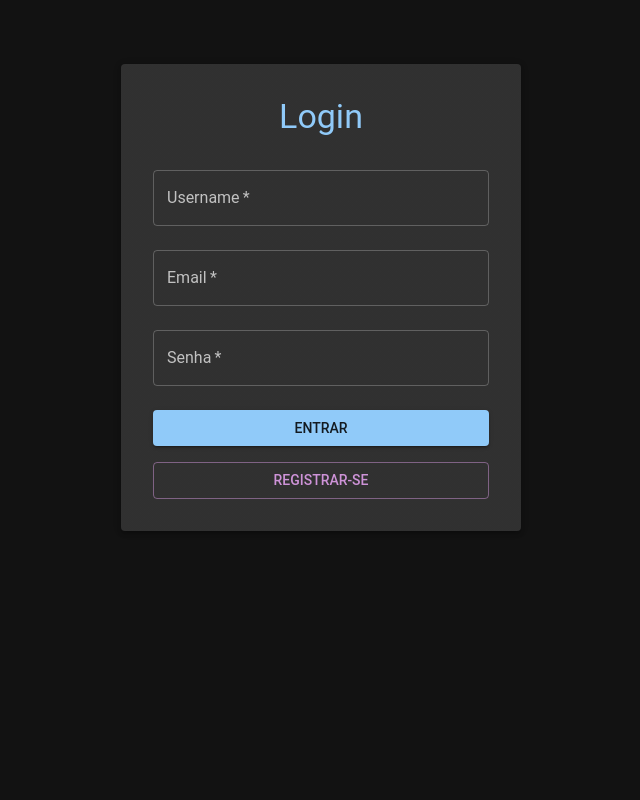
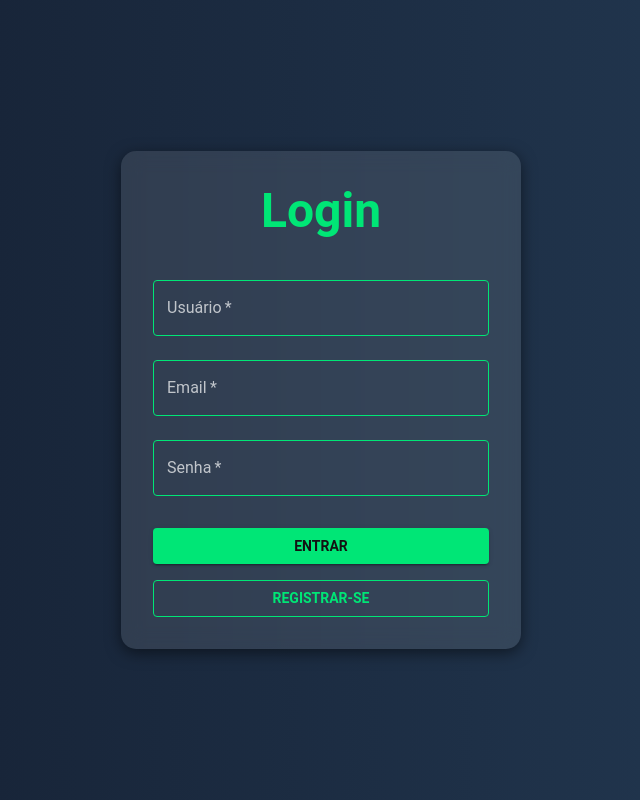
Before and after one commit to otaviopl/front-agro-infra, a React (Create React App) app: page /login in a window 1280 px wide. Shown: the whole page, without its empty margins (319-959 px from the left). Built offline with nearby package versions, Linux system fonts and the light colour scheme.

Commit message:
new design at login and home

```diff
--- a/public/index.html
+++ b/public/index.html
@@ -3,14 +3,14 @@
   <head>
 
     <meta charset="utf-8" />
-    <link rel="icon" href="%PUBLIC_URL%/favicon.ico" />
+    <link rel="icon" href="%PUBLIC_URL%/plants.ico" />
     <meta name="viewport" content="width=device-width, initial-scale=1" />
     <meta name="theme-color" content="#000000" />
     <meta
       name="description"
       content="Web site created using create-react-app"
     />
-    <link rel="apple-touch-icon" href="%PUBLIC_URL%/logo192.png" />
+    <link rel="apple-touch-icon" href="%PUBLIC_URL%/plants.ico" />
     <!--
       manifest.json provides metadata used when your web app is installed on a
       user's mobile device or desktop. See https://developers.google.com/web/fundamentals/web-app-manifest/
@@ -25,7 +25,7 @@
       work correctly both with client-side routing and a non-root public URL.
       Learn how to configure a non-root public URL by running `npm run build`.
     -->
-    <title>React App</title>
+    <title>Agro Data</title>
   </head>
   <body>
 
--- a/src/components/Home.js
+++ b/src/components/Home.js
@@ -151,34 +151,62 @@ const Home = ({ username: passedUsername }) => {
         display: "flex",
         justifyContent: "center",
         alignItems: "center",
-        bgcolor: "background.default",
+        bgcolor: "linear-gradient(135deg, #0f2027, #203a43, #2c5364)",
+        color: "#ffffff",
         p: 3,
       }}
     >
       <Paper
-        elevation={3}
+        elevation={6}
         sx={{
           width: "100%",
           maxWidth: 400,
           p: 4,
           textAlign: "center",
+          background: "rgba(255, 255, 255, 0.1)",
+          backdropFilter: "blur(10px)",
+          borderRadius: "20px",
+          boxShadow: "0px 4px 20px rgba(0, 0, 0, 0.5)",
         }}
       >
-        <Typography variant="h5" gutterBottom>
+        <Typography
+          variant="h4"
+          gutterBottom
+          sx={{
+            fontWeight: "bold",
+            color: "#00e676",
+            marginBottom: 2,
+          }}
+        >
           {username ? `Bem-vindo, ${username}!` : "Sistema Climático"}
         </Typography>
 
         {isEditing ? (
           <TextField
             placeholder="Digite sua nova localização..."
-            inputRef={inputRef} // Campo conectado ao Autocomplete
+            inputRef={inputRef}
             fullWidth
-            defaultValue={location} // Exibe a localização atual como padrão
-            sx={{ mt: 2 }}
+            defaultValue={location}
+            variant="outlined"
+            sx={{
+              mt: 2,
+              "& .MuiOutlinedInput-root": {
+                color: "#ffffff",
+                "& fieldset": {
+                  borderColor: "#00e676",
+                },
+                "&:hover fieldset": {
+                  borderColor: "#00c853",
+                },
+                "&.Mui-focused fieldset": {
+                  borderColor: "#00e676",
+                },
+              },
+            }}
           />
         ) : (
           <Typography variant="body1" gutterBottom>
-            Localização atual: {location}
+            🌍 <b>Localização atual:</b> {location || "Não definida"}
           </Typography>
         )}
 
@@ -187,7 +215,14 @@ const Home = ({ username: passedUsername }) => {
             variant="contained"
             color="primary"
             onClick={handleSaveNewLocation}
-            sx={{ mt: 3 }}
+            sx={{
+              mt: 3,
+              backgroundColor: "#00e676",
+              fontWeight: "bold",
+              "&:hover": {
+                backgroundColor: "#00c853",
+              },
+            }}
           >
             Salvar Nova Localização
           </Button>
@@ -196,7 +231,16 @@ const Home = ({ username: passedUsername }) => {
             variant="outlined"
             color="secondary"
             onClick={handleEditLocation}
-            sx={{ mt: 3 }}
+            sx={{
+              mt: 3,
+              borderColor: "#00e676",
+              color: "#00e676",
+              fontWeight: "bold",
+              "&:hover": {
+                backgroundColor: "#00c853",
+                color: "#ffffff",
+              },
+            }}
           >
             Alterar Localização
           </Button>
@@ -207,13 +251,21 @@ const Home = ({ username: passedUsername }) => {
           color="primary"
           onClick={handleContinue}
           disabled={!coordinates}
-          sx={{ mt: 3 }}
+          sx={{
+            mt: 3,
+            backgroundColor: "#007bff",
+            fontWeight: "bold",
+            "&:hover": {
+              backgroundColor: "#0056b3",
+            },
+          }}
         >
           Continuar
         </Button>
       </Paper>
     </Box>
   );
+
 };
 
 export default Home;
--- a/src/components/Login.js
+++ b/src/components/Login.js
@@ -57,29 +57,76 @@ const Login = ({ setUsername }) => {
   };
 
   return (
+    <Box
+      sx={{
+        minHeight: "100vh",
+        display: "flex",
+        justifyContent: "center",
+        alignItems: "center",
+        background: "linear-gradient(to right, #141e30, #243b55)",
+      }}
+    >
       <Paper
-      elevation={3}
+        elevation={6}
         sx={{
           maxWidth: 400,
-        margin: "auto",
+          width: "90%",
           padding: 4,
-        mt: 8,
           textAlign: "center",
+          background: "rgba(255, 255, 255, 0.1)",
+          backdropFilter: "blur(10px)",
+          borderRadius: "15px",
+          boxShadow: "0px 4px 15px rgba(0, 0, 0, 0.5)",
         }}
       >
-      <Typography variant="h4" component="h2" color="primary" mb={2}>
+        <Typography
+          variant="h3"
+          component="h1"
+          sx={{
+            fontWeight: "bold",
+            color: "#00e676",
+            marginBottom: 3,
+          }}
+        >
           Login
         </Typography>
-      {error && <Alert severity="error">{error}</Alert>}
-      <Box component="form" onSubmit={handleLogin} mt={2}>
+        {error && (
+          <Alert
+            severity="error"
+            sx={{
+              marginBottom: 2,
+              background: "rgba(255, 0, 0, 0.2)",
+              color: "#ff6f61",
+            }}
+          >
+            {error}
+          </Alert>
+        )}
+        <Box component="form" onSubmit={handleLogin} sx={{ marginTop: 2 }}>
           <TextField
-          label="Username"
+            label="Usuário"
             variant="outlined"
             fullWidth
             margin="normal"
             value={username}
             onChange={(e) => setLocalUsername(e.target.value)}
             required
+            InputProps={{
+              style: { color: "#ffffff" },
+            }}
+            sx={{
+              "& .MuiOutlinedInput-root": {
+                "& fieldset": {
+                  borderColor: "#00e676",
+                },
+                "&:hover fieldset": {
+                  borderColor: "#00c853",
+                },
+                "&.Mui-focused fieldset": {
+                  borderColor: "#00e676",
+                },
+              },
+            }}
           />
           <TextField
             label="Email"
@@ -90,6 +137,22 @@ const Login = ({ setUsername }) => {
             value={email}
             onChange={(e) => setEmail(e.target.value)}
             required
+            InputProps={{
+              style: { color: "#ffffff" },
+            }}
+            sx={{
+              "& .MuiOutlinedInput-root": {
+                "& fieldset": {
+                  borderColor: "#00e676",
+                },
+                "&:hover fieldset": {
+                  borderColor: "#00c853",
+                },
+                "&.Mui-focused fieldset": {
+                  borderColor: "#00e676",
+                },
+              },
+            }}
           />
           <TextField
             label="Senha"
@@ -100,29 +163,66 @@ const Login = ({ setUsername }) => {
             value={password}
             onChange={(e) => setPassword(e.target.value)}
             required
+            InputProps={{
+              style: { color: "#ffffff" },
+            }}
+            sx={{
+              "& .MuiOutlinedInput-root": {
+                "& fieldset": {
+                  borderColor: "#00e676",
+                },
+                "&:hover fieldset": {
+                  borderColor: "#00c853",
+                },
+                "&.Mui-focused fieldset": {
+                  borderColor: "#00e676",
+                },
+              },
+            }}
           />
           <Button
             type="submit"
             variant="contained"
-          color="primary"
             fullWidth
             disabled={isLoading}
-          sx={{ mt: 2 }}
+            sx={{
+              mt: 3,
+              backgroundColor: "#00e676",
+              color: "#121212",
+              fontWeight: "bold",
+              "&:hover": {
+                backgroundColor: "#00c853",
+              },
+            }}
           >
-          {isLoading ? <CircularProgress size={24} color="inherit" /> : "Entrar"}
+            {isLoading ? (
+              <CircularProgress size={24} color="inherit" />
+            ) : (
+              "Entrar"
+            )}
           </Button>
           <Button
             variant="outlined"
-          color="secondary"
             fullWidth
-          sx={{ mt: 2 }}
+            sx={{
+              mt: 2,
+              borderColor: "#00e676",
+              color: "#00e676",
+              fontWeight: "bold",
+              "&:hover": {
+                backgroundColor: "#00c853",
+                color: "#121212",
+              },
+            }}
             onClick={() => navigate("/register")}
           >
             Registrar-se
           </Button>
         </Box>
       </Paper>
+    </Box>
   );
+
 };
 
 export default Login;
```
Also changed, not shown: 1 other file (tests, documents, lock files or other folders). Lines whose indentation alone changed are shown as unchanged.
